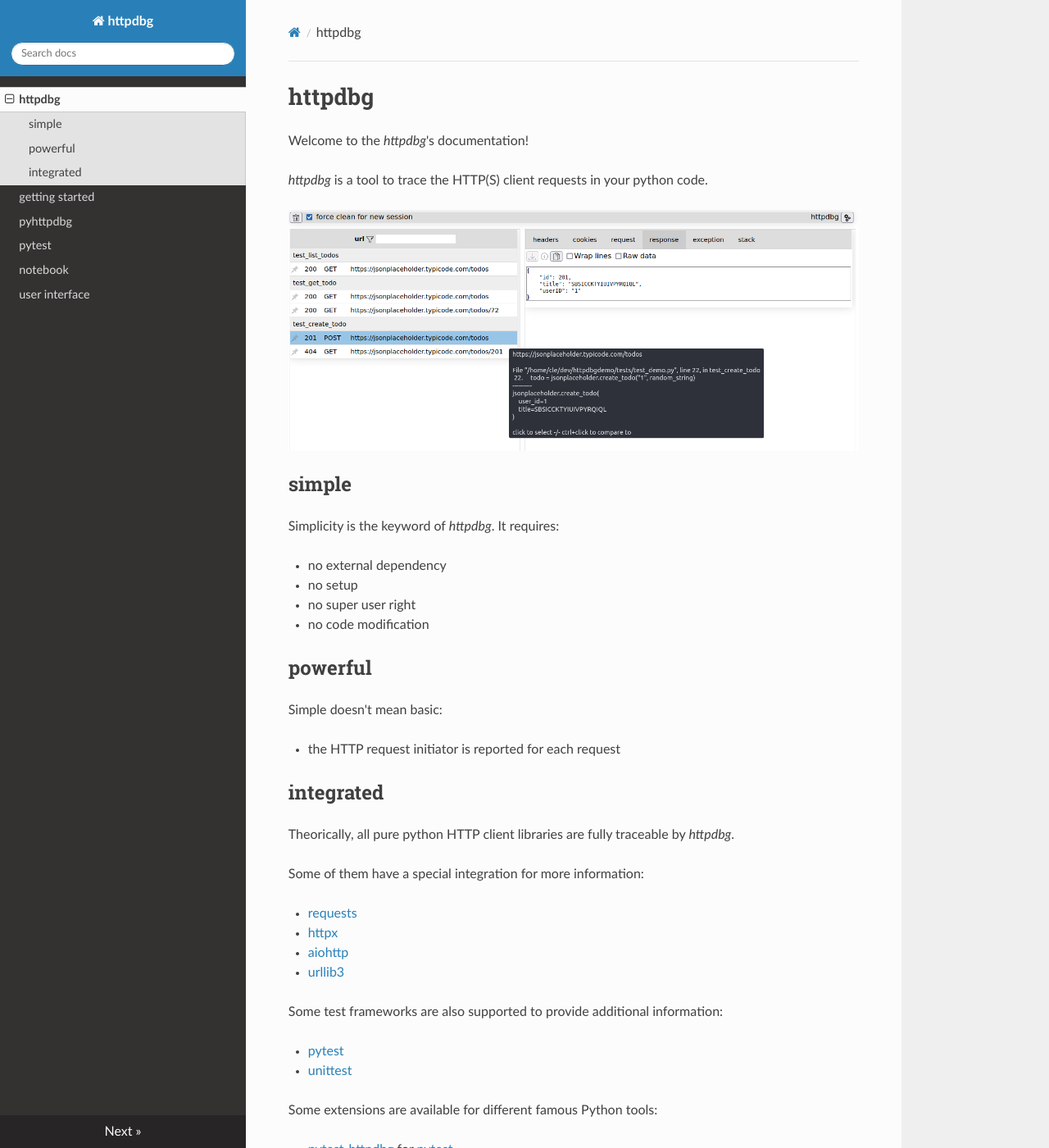
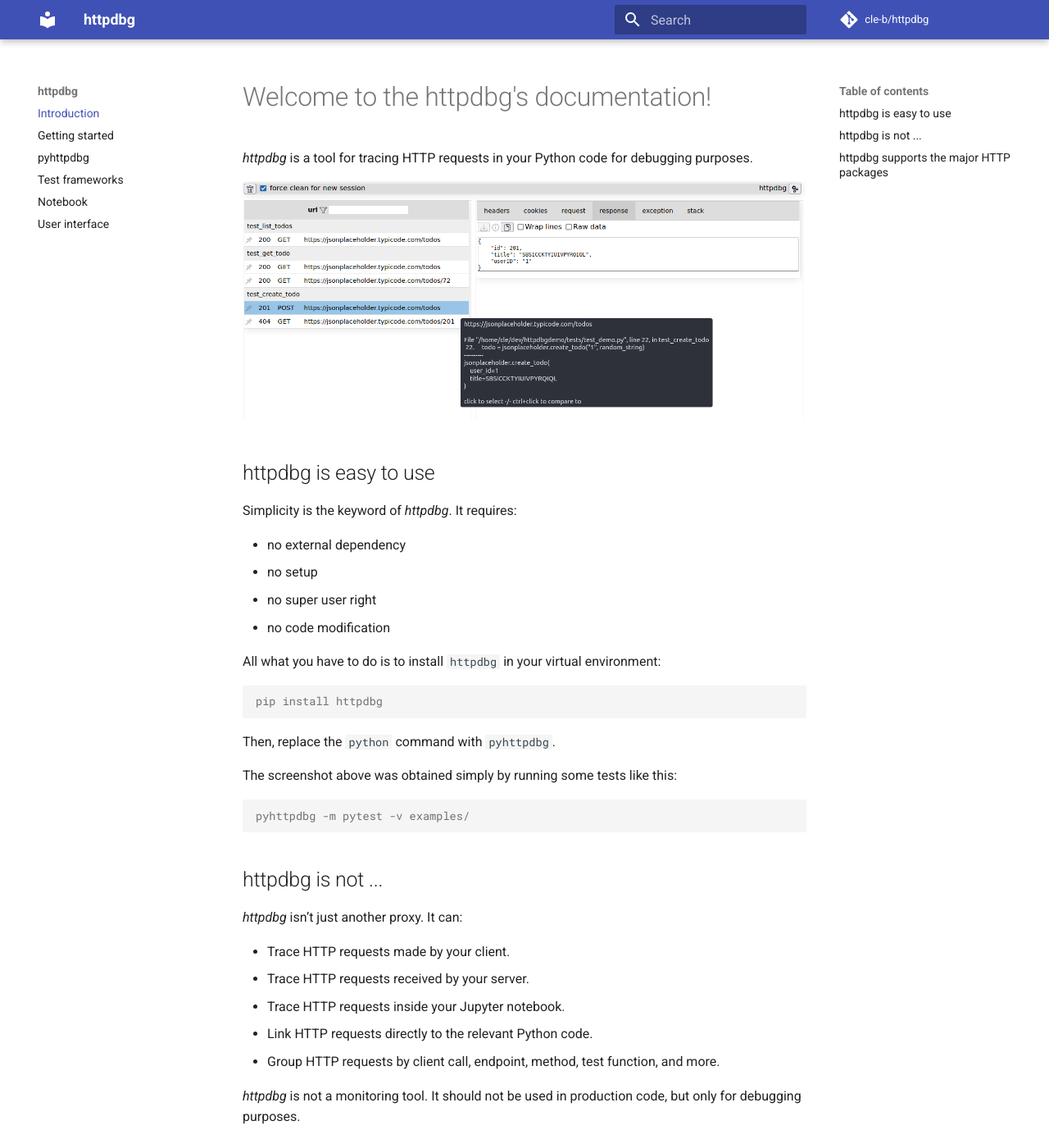
Before and after one commit to cle-b/httpdbg-docs, an MkDocs documentation site: the page built from docs/index.md, in a window 1280 px wide and 1400 px high. Shown: the whole window at 82% size. Built offline with MkDocs 1.6.1 and Material for MkDocs 9.7.7, drawn with Linux system fonts in a browser that asks for light colours; nearby versions of some CDN libraries; comment, search, counter and statistics services are not loaded; some of the changed text lies outside the part shown.

Commit message:
update 1.2.1

````diff
--- a/docs/index.md
+++ b/docs/index.md
@@ -1,12 +1,10 @@
-# httpdbg
+# Welcome to the httpdbg's documentation!
 
-Welcome to the _httpdbg_'s documentation!
-
-_httpdbg_ is a tool to trace the HTTP(S) client requests in your python code.
+_httpdbg_ is a tool for tracing HTTP requests in your Python code for debugging purposes.
 
 ![httpdbg web interface](img/pytest1.png)
 
-## simple
+## httpdbg is easy to use
 
 Simplicity is the keyword of _httpdbg_. It requires:
 
@@ -15,22 +13,47 @@ Simplicity is the keyword of _httpdbg_. It requires:
  * no super user right
  * no code modification
 
-## powerful
+All what you have to do is to install `httpdbg` in your virtual environment:
 
-Simple doesn't mean basic:
+```console
+pip install httpdbg
+```
 
-  * the HTTP request initiator is reported for each request
+Then, replace the `python` command with `pyhttpdbg`.
 
-## integrated
+The screenshot above was obtained simply by running some tests like this:
 
-Theorically, all pure python HTTP client libraries are fully traceable by _httpdbg_.
+```console
+pyhttpdbg -m pytest -v examples/
+```
 
-Some of them have a special integration for more information:
+## httpdbg is not ...
+
+_httpdbg_ isn’t just another proxy. It can:
+
+  * Trace HTTP requests made by your client.
+  * Trace HTTP requests received by your server.
+  * Trace HTTP requests inside your Jupyter notebook.
+  * Link HTTP requests directly to the relevant Python code.
+  * Group HTTP requests by client call, endpoint, method, test function, and more.
+
+_httpdbg_ is not a monitoring tool. It should not be used in production code, but only for debugging purposes.
+
+## httpdbg supports the major HTTP packages
+
+Theorically, all pure python HTTP requests are fully traceable by _httpdbg_.
+
+These HTTP clients have special integrations that provide even more detailed information:
 
  * [requests](https://pypi.org/project/requests/)
  * [httpx](https://pypi.org/project/httpx/)
  * [aiohttp](https://pypi.org/project/aiohttp/)
  * [urllib3](https://pypi.org/project/urllib3/)
+
+These HTTP servers also have special integrations for enhanced insights:
+
+ * [fastapi](https://pypi.org/project/fastapi/)
+ * [flask](https://pypi.org/project/flask/)
 
 Some test frameworks are also supported to provide additional information:
 
--- a/mkdocs.yml
+++ b/mkdocs.yml
@@ -4,11 +4,23 @@ site_description: httpdbg is a tool to trace the HTTP(S) client requests in your
 site_author: cle-b
 
 nav:
-    - httpdbg: index.md
-    - getting started: getting_started.md
+    - Introduction: index.md
+    - Getting started: getting_started.md
     - pyhttpdbg: pyhttpdbg.md
-    - pytest: pytest.md
-    - notebook: notebook.md
-    - user interface: ui.md
+    - Test frameworks: test.md
+    - Notebook: notebook.md
+    - User interface: ui.md
 
-theme: readthedocs
+theme: material
+
+repo_url: https://github.com/cle-b/httpdbg
+repo_name: cle-b/httpdbg
+
+markdown_extensions:
+  - pymdownx.highlight:
+      anchor_linenums: true
+      line_spans: __span
+      pygments_lang_class: true
+  - pymdownx.inlinehilite
+  - pymdownx.snippets
+  - pymdownx.superfences
--- a/requirements.txt
+++ b/requirements.txt
@@ -1,10 +1,12 @@
 mkdocs
+mkdocs-material
 requests
 httpx
 black
 flake8
 pytest
-httpdbg[pytest]
+httpdbg
+pytest-httpdbg
 pytest-html
 notebook
 notebook-httpdbg
````
Also changed, not shown: docs/getting_started.md (+6 -6 lines), docs/pyhttpdbg.md (+92 -4 lines), docs/test.md (renamed from docs/pytest.md, +19 -19 lines), docs/ui.md (+11 -4 lines), docs/img/fastapi-httpdbg121.png (added), docs/img/ui-configuration-httpdbg121.png (added), docs/img/ui-configuration.png (deleted), docs/img/unittest-httpdbg121.png (added).
